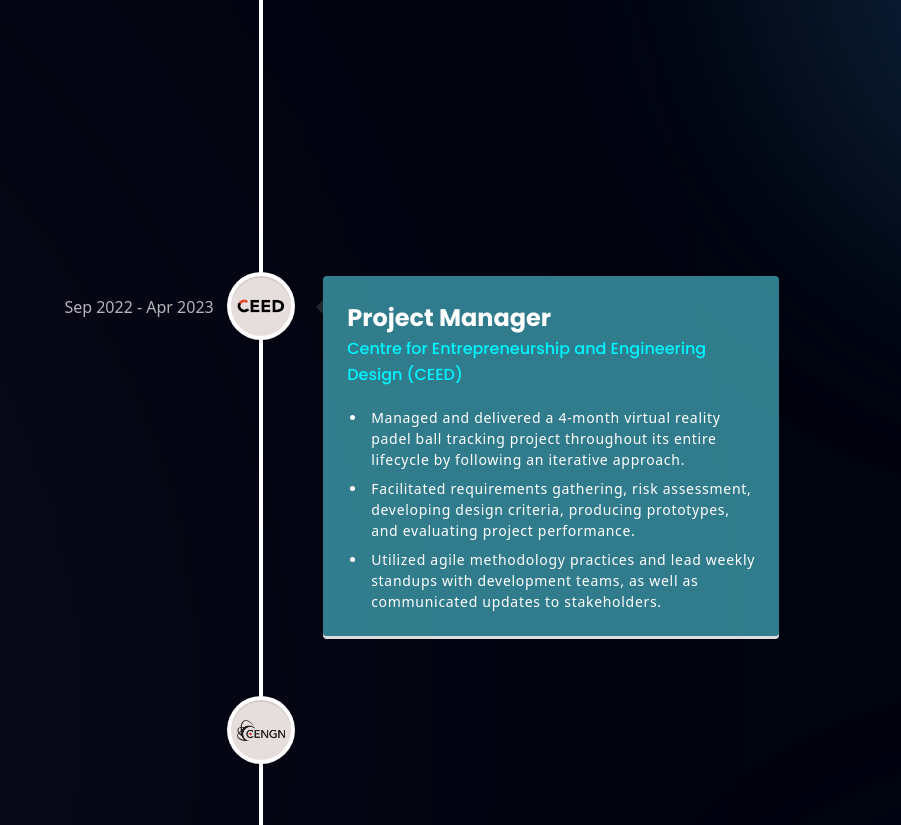
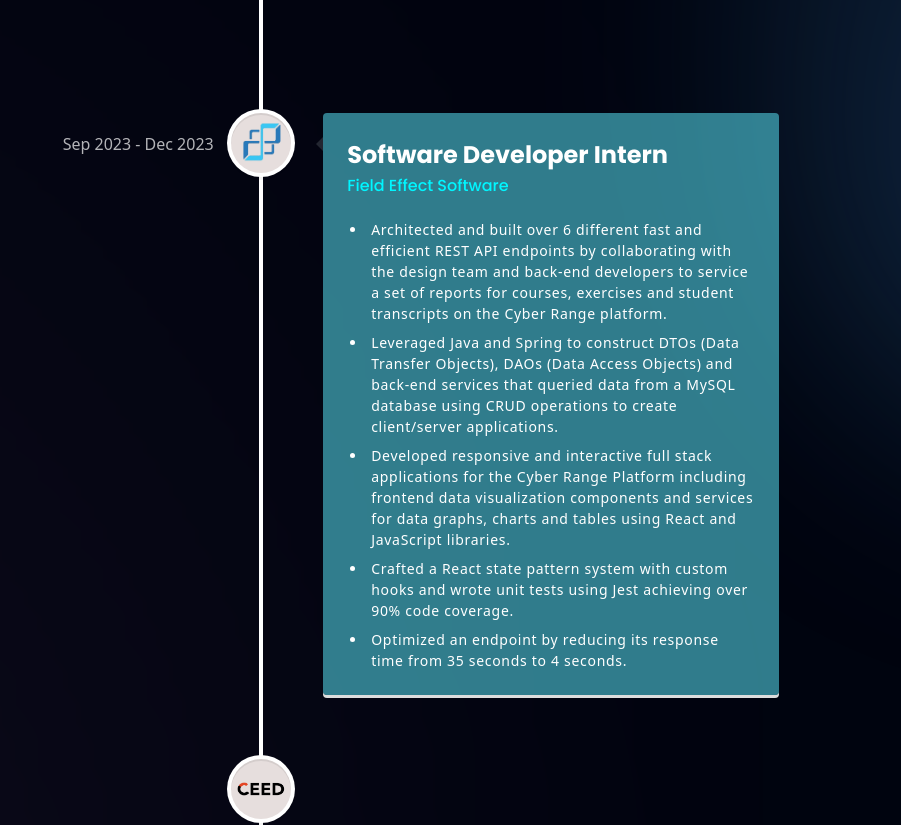
Before and after one commit to Omar-abt/portfolio_website, a React (Vite) app: page / in a window 1280 px wide. Shown: the part 3560-4385 px from the top of the page, without its empty margins (379-1280 px from the left). Built offline with nearby package versions, Linux system fonts and the light colour scheme.

Commit message:
Added CIRA work experience

```diff
--- a/src/assets/index.js
+++ b/src/assets/index.js
@@ -3,6 +3,7 @@
 import aafc from '../assets/company/aafc.png';
 import ceed from '../assets/company/ceed.png';
 import cengn from '../assets/company/cengn.png';
+import cira from '../assets/company/cira.png';
 import fes from '../assets/company/fes.png';
 import copyright from '../assets/copyright.png';
 import flightDelays from '../assets/projects/flightDelays.png';
@@ -69,6 +70,7 @@
   cLogo,
   ceed,
   cengn,
+  cira,
   close,
   cloud,
   confluence,
--- a/src/constants/index.js
+++ b/src/constants/index.js
@@ -8,6 +8,7 @@
   cLogo,
   ceed,
   cengn,
+  cira,
   close,
   cloud,
   confluence,
@@ -162,7 +163,19 @@
 
 export const experiences = [
   {
-    title: 'Software Developer COOP',
+    title: 'Software Developer Intern',
+    company_name: 'CIRA',
+    icon: cira,
+    iconBg: '#E6DEDD',
+    date: 'May 2024 - Present',
+    points: [
+      'Spearheaded the development of an Endpoint Security and Detection service, by developing and testing a Java Spring Boot API microservice, creating GitLab CI/CD pipelines for continuous integration, and deploying the containerized application to AWS ECS using terraform.',
+      'Improved the Single sign-on (SSO) feature interfacing with keycloak authentication by mapping and verifying user LDAP information to keycloak.',
+      'Wrote server-side and client-side code using typescript, Next.js and PostgreSQL for a Cyber Security DNS SaaS product that is capable of detecting over 100,000 malicious domains per day.',
+    ],
+  },
+  {
+    title: 'Software Developer Intern',
     company_name: 'Field Effect Software',
     icon: fes,
     iconBg: '#E6DEDD',
@@ -188,7 +201,7 @@
     ],
   },
   {
-    title: 'Cloud Infrastructure Engineer COOP',
+    title: 'Cloud Infrastructure Engineer Intern',
     company_name:
       'Canada’s Centre of Excellence in Next Generation Networks (CENGN)',
     icon: cengn,
@@ -202,7 +215,7 @@
     ],
   },
   {
-    title: 'System Administrator COOP',
+    title: 'System Administrator Intern',
     company_name: 'Agriculture and Agri-Food Canada',
     icon: aafc,
     iconBg: '#E6DEDD',
```
Also changed, not shown: src/assets/company/cira.png (added).
